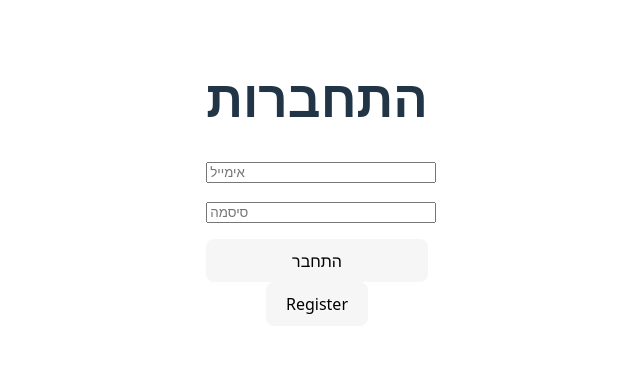
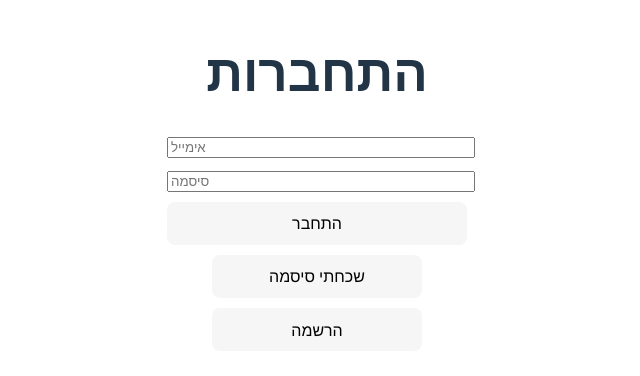
Before and after one commit to ifrahor/Gol_el_GOD, a React (Vite) app: page / in a window 1280 px wide. Shown: the part 220-596 px from the top of the page, without its empty margins (323-963 px from the left). Built offline with nearby package versions, Linux system fonts and the light colour scheme; no server answers.

Commit message:
add the forger buttom

```diff
--- a/src/components/Login.jsx
+++ b/src/components/Login.jsx
@@ -1,62 +1,74 @@
 import React, { useState } from 'react';
-import { signInWithEmailAndPassword } from 'firebase/auth';
+import { signInWithEmailAndPassword, sendPasswordResetEmail } from 'firebase/auth';
 import { auth } from '../firebase';
 import Register from './Register';
 
-function Login() {
+function Login({onSuccess}) {
   const [email, setEmail] = useState('');
   const [password, setPassword] = useState('');
-  const [isRegister, setIsRegister] = useState(false) ;
+  const [isRegister, setIsRegister] = useState(false);
 
   const handleLogin = async (e) => {
     e.preventDefault();
     try {
       await signInWithEmailAndPassword(auth, email, password);
+      onSuccess() ;
       alert('התחברת בהצלחה!');
     } catch (error) {
       alert(`שגיאה בהתחברות: ${error.message}`);
     }
   };
 
-  const handleRegisterClick= () => {
-    setIsRegister(true) ;
+  const handleForgotPassword = async () => {
+    if (!email) {
+      alert('אנא הזן את כתובת האימייל שלך קודם');
+      return;
     }
+    try {
+      await sendPasswordResetEmail(auth, email);
+      alert('קישור לאיפוס סיסמה נשלח לאימייל שלך');
+    } catch (error) {
+      alert(`שגיאה: ${error.message}`);
+    }
+  };
+
+  const handleRegisterClick = () => {
+    setIsRegister(true);
+  };
 
   return (
     <div style={{ maxWidth: '300px', margin: '0 auto', padding: '1rem' }}>
-
-    { isRegister && <Register setIsRegister={setIsRegister}/>}
-    { !isRegister &&
+      {isRegister && <Register setIsRegister={setIsRegister} />}
+      {!isRegister && (
         <div>
           <h1>התחברות</h1>
           <form onSubmit={handleLogin}>
-        <div>
             <input
               type="email"
               placeholder="אימייל"
               value={email}
               onChange={(e) => setEmail(e.target.value)}
               required
-            style={{ width: '100%', marginBottom: '1rem' }}
+              style={{ width: '100%', marginBottom: '10px' }}
             />
-        </div>
-        <div>
             <input
               type="password"
               placeholder="סיסמה"
               value={password}
               onChange={(e) => setPassword(e.target.value)}
               required
-            style={{ width: '100%', marginBottom: '1rem' }}
+              style={{ width: '100%', marginBottom: '10px' }}
             />
+            <button type="submit" style={{ width: '100%', marginBottom: '10px' }}>התחבר</button>
+          </form>
+          <button onClick={handleForgotPassword} style={{ width: '70%', marginBottom: '10px' }}>
+            שכחתי סיסמה
+          </button>
+          <button onClick={handleRegisterClick} style={{ width: '70%' }}>הרשמה</button>
         </div>
-        <button type="submit" style={{ width: '100%' }}>התחבר</button>
-      </form>
-      <button onClick={handleRegisterClick}>Register</button>
+      )}
     </div>
-}
-</div>
-  )
+  );
 }
 
 export default Login;
```
Lines whose indentation alone changed are shown as unchanged.
